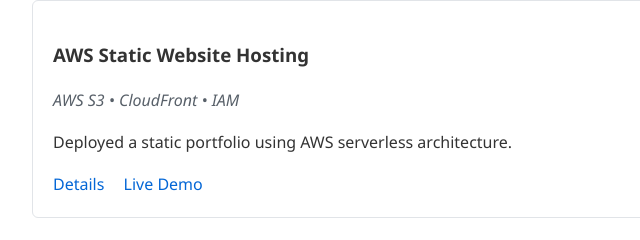
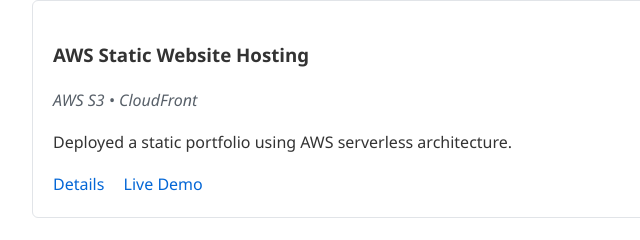
Before and after one commit to Nazeem-hash/nazeem.github.io, a plain HTML site: page index.html in a window 1280 px wide. Shown: the part 238-478 px from the top of the page, 208-848 px from the left. Drawn offline with Linux system fonts and the light colour scheme.

Commit message:
Update index.html

```diff
--- a/index.html
+++ b/index.html
@@ -15,7 +15,7 @@
 
         <div class="project-card">
             <h3>AWS Static Website Hosting</h3>
-            <p class="tech">AWS S3 • CloudFront • IAM</p>
+            <p class="tech">AWS S3 • CloudFront </p>
             <p>Deployed a static portfolio using AWS serverless architecture.</p>
             <div class="links">
                 <a href="projects/aws-static-site.md">Details</a>
```
